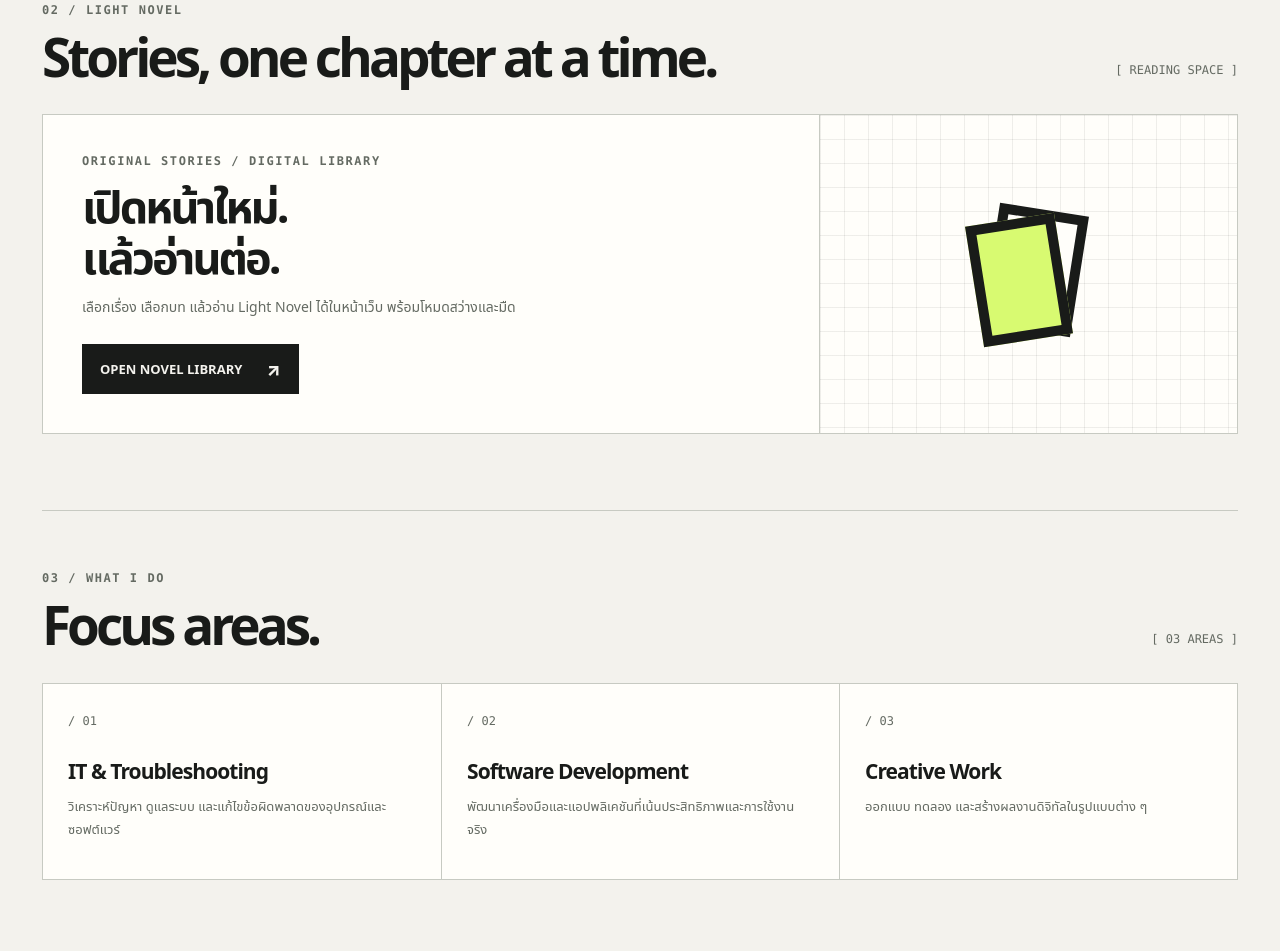
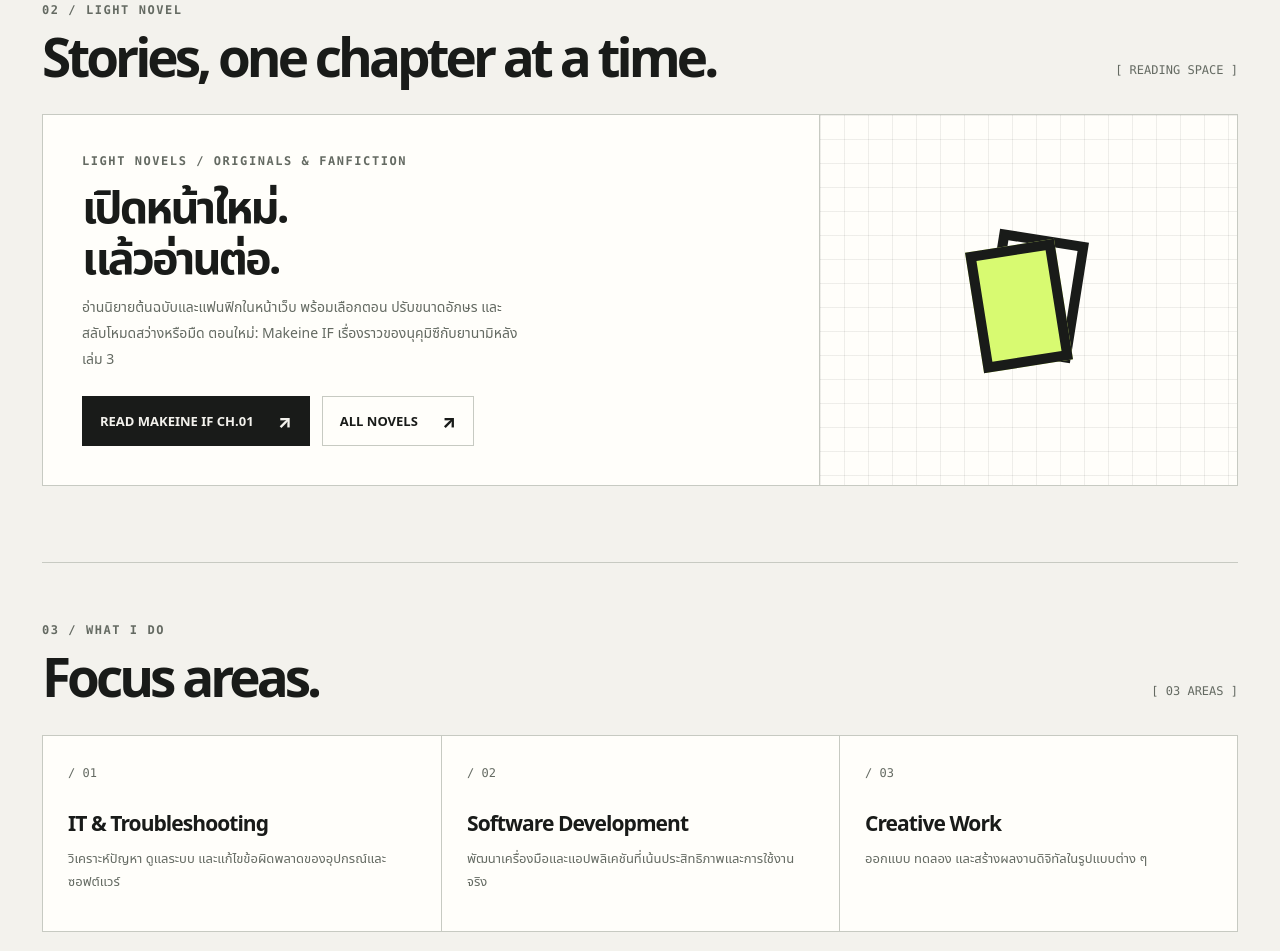
Before and after one commit to dvd2545/dvd2545.github.io, a plain HTML site: page index.html in a window 1280 px wide. Shown: the part 1469-2420 px from the top of the page. Drawn offline with Linux system fonts and the light colour scheme.

Commit message:
Highlight Makeine fanfiction and novel library on homepage

```diff
--- a/index.html
+++ b/index.html
@@ -248,10 +248,13 @@
       </div>
       <div class="novel-feature">
         <div class="novel-feature-copy">
-          <div class="eyebrow mono muted">ORIGINAL STORIES / DIGITAL LIBRARY</div>
+          <div class="eyebrow mono muted">LIGHT NOVELS / ORIGINALS &amp; FANFICTION</div>
           <h3>เปิดหน้าใหม่.<br>แล้วอ่านต่อ.</h3>
-          <p>เลือกเรื่อง เลือกบท แล้วอ่าน Light Novel ได้ในหน้าเว็บ พร้อมโหมดสว่างและมืด</p>
-          <a class="action primary" href="novel/">OPEN NOVEL LIBRARY <span aria-hidden="true">↗</span></a>
+          <p>อ่านนิยายต้นฉบับและแฟนฟิกในหน้าเว็บ พร้อมเลือกตอน ปรับขนาดอักษร และสลับโหมดสว่างหรือมืด ตอนใหม่: Makeine IF เรื่องราวของนุคุมิซึกับยานามิหลังเล่ม 3</p>
+          <div class="actions">
+            <a class="action primary" href="novel/?book=makeine-yanami-if&amp;chapter=01">READ MAKEINE IF CH.01 <span aria-hidden="true">↗</span></a>
+            <a class="action secondary" href="novel/">ALL NOVELS <span aria-hidden="true">↗</span></a>
+          </div>
         </div>
         <div class="novel-feature-art" aria-hidden="true"><div class="novel-stack"></div></div>
       </div>
```
